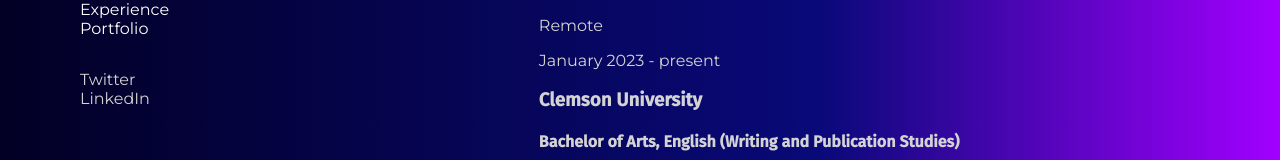
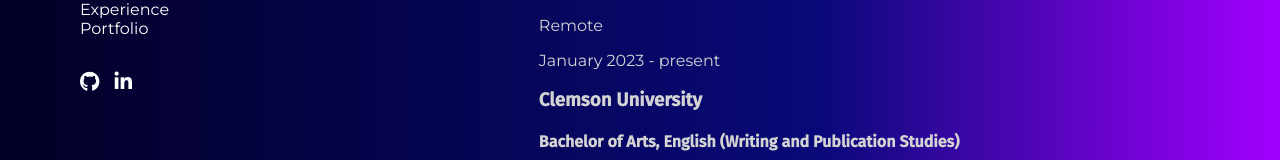
Before and after one commit to groovinflannel/portfolio2024, an Angular app: page / in a window 1280 px wide. Shown: the part 383-543 px from the top of the page. Built offline with nearby package versions, Linux system fonts and the light colour scheme.

Commit message:
icons added for github and linkedin; links and visual effects added to look like rest of nav menu

```diff
--- a/src/app/home/home.component.css
+++ b/src/app/home/home.component.css
@@ -21,8 +21,23 @@
     width: 30%;
 }
 
-.nav-link:hover {
+.nav-link:hover, .icon-list li:hover {
     font-size: 24px;
     padding: .5rem;
     transition: all .25s ease-in;
 }
+
+.icon-list {
+    display: flex;
+    justify-content: left;
+    transition: all .25s ease-out;
+}
+
+.icon-list li:first-child {
+    margin-right: 15px;
+}
+
+.icon-list li {
+    font-size: 20px;
+    transition: all .25s ease-out;
+}
--- a/src/app/home/home.component.html
+++ b/src/app/home/home.component.html
@@ -16,9 +16,9 @@
         </ul>
     </nav>
     <section>
-        <ul>
-            <li>Twitter</li>
-            <li>LinkedIn</li>
+        <ul class="icon-list">
+            <li><a href="https://github.com/groovinflannel" target="_blank"><i class="fa-brands fa-github"></i></a></li>
+            <li><a href="https://www.linkedin.com/in/schristmus/" target="_blank"><i class="fa-brands fa-linkedin-in"></i></a></li>
         </ul>
     </section>
 </header>
--- a/src/index.html
+++ b/src/index.html
@@ -7,8 +7,9 @@
   <meta name="viewport" content="width=device-width, initial-scale=1">
   <link rel="icon" type="image/x-icon" href="favicon.ico">
   <link rel="preconnect" href="https://fonts.googleapis.com">
-<link rel="preconnect" href="https://fonts.gstatic.com" crossorigin>
-<link href="https://fonts.googleapis.com/css2?family=Fira+Sans:wght@500&family=Montserrat&display=swap" rel="stylesheet">
+  <link rel="preconnect" href="https://fonts.gstatic.com" crossorigin>
+  <link href="https://fonts.googleapis.com/css2?family=Fira+Sans:wght@500&family=Montserrat&display=swap" rel="stylesheet">
+  <script src="https://kit.fontawesome.com/b7ae081635.js" crossorigin="anonymous"></script>
 </head>
 <body>
   <app-root></app-root>
```
